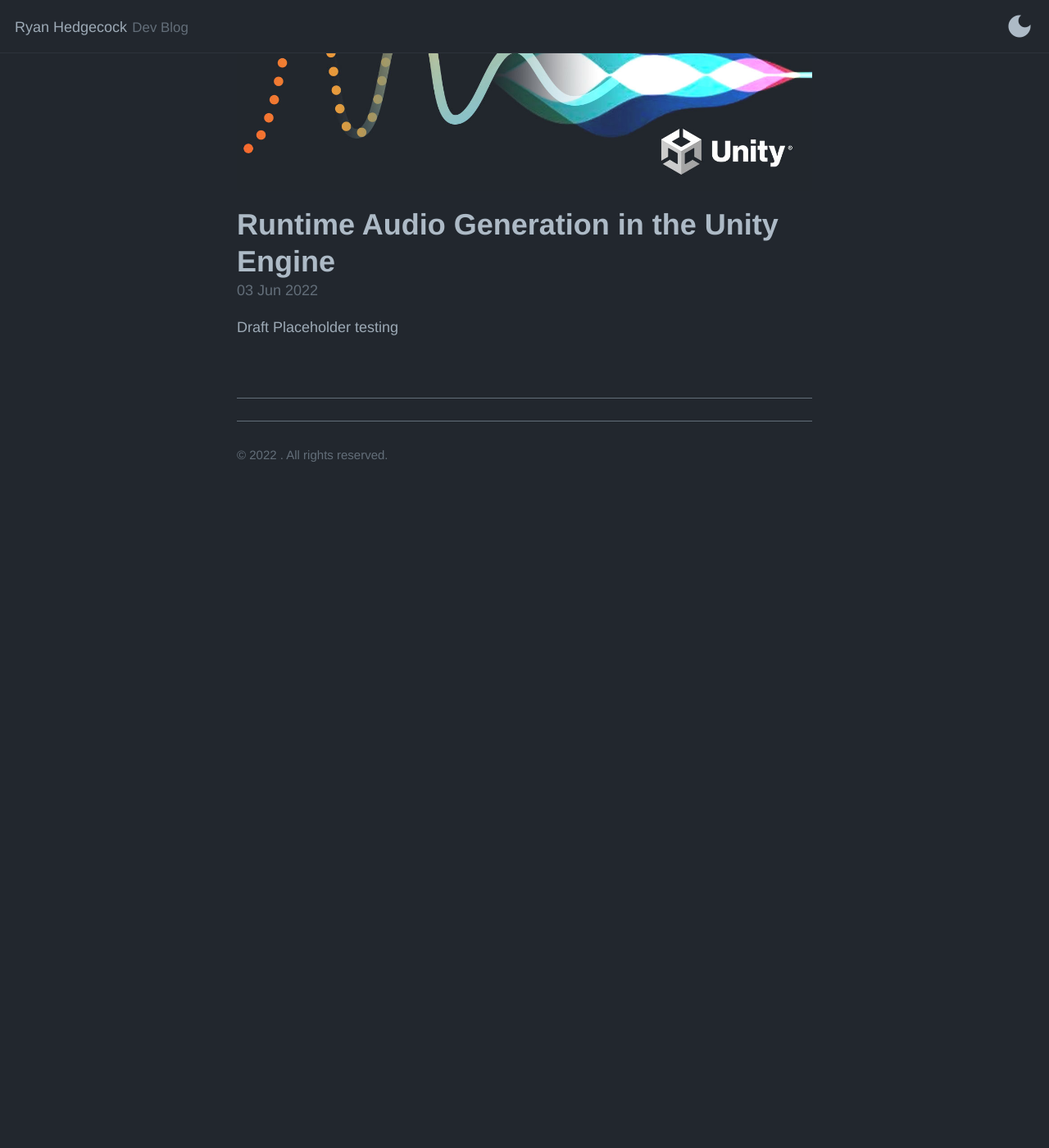
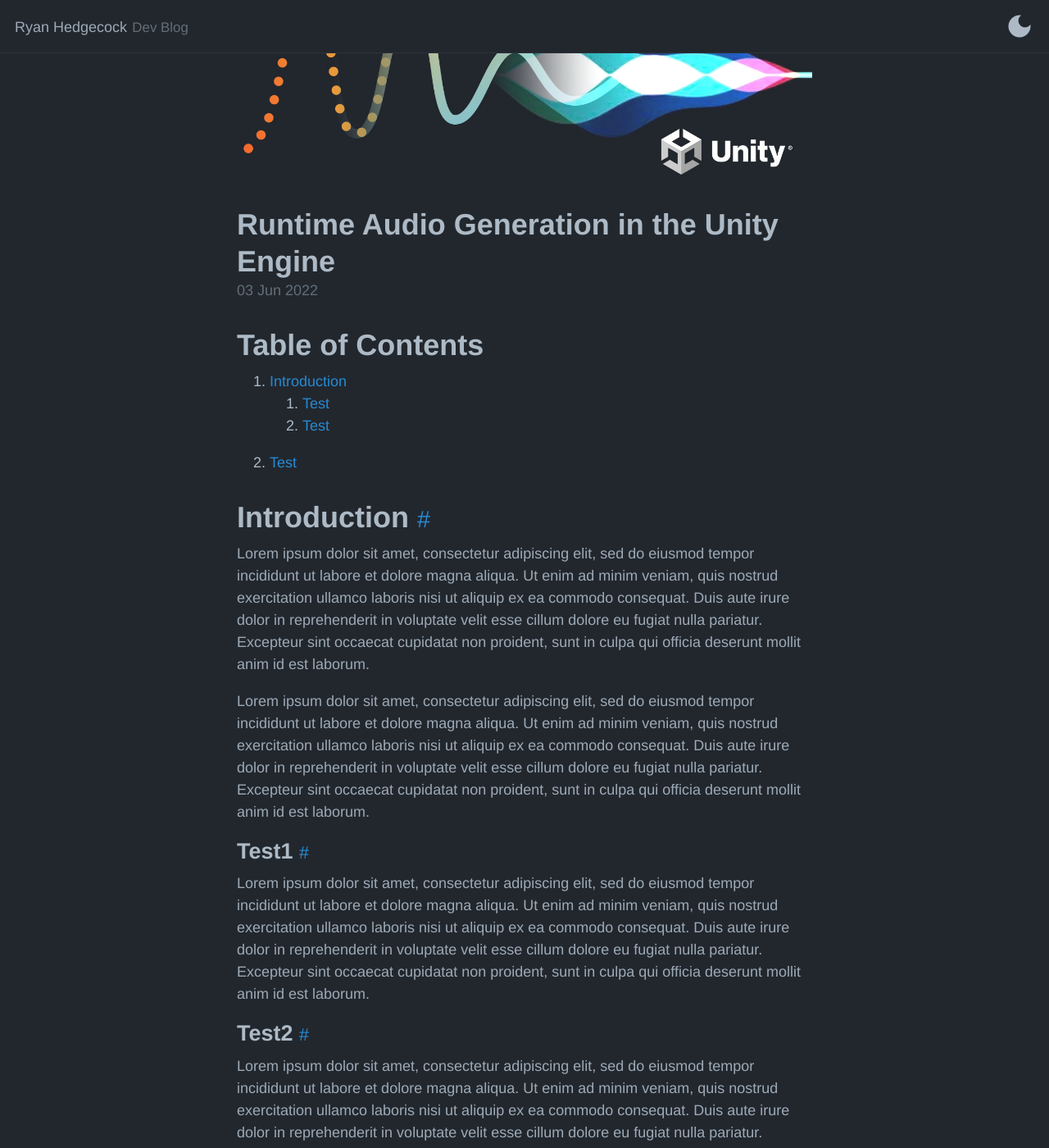
Before and after one commit to rhedgeco/dev-blog, a Jekyll site: the page built from _posts/2022/unity-audio-generation/2022-06-03-unity-audio-generation.md, in a window 1280 px wide and 1400 px high, scrolled down 270 px. Shown: the whole window at 82% size. Built offline with Jekyll 4.4.1, drawn with Linux system fonts in a browser that asks for light colours; comment, search, counter and statistics services are not loaded; before the commit the page ends 900 px from its top, so only the background shows below that; some of the changed text lies outside the part shown.

Commit message:
added example table of contents

```diff
--- a/_posts/2022/unity-audio-generation/2022-06-03-unity-audio-generation.md
+++ b/_posts/2022/unity-audio-generation/2022-06-03-unity-audio-generation.md
@@ -4,4 +4,60 @@
 thumb: /assets/images/2022/unity-audio-generation.jpg
 ---
 
-Draft Placeholder testing
+<h1>Table of Contents</h1>
+1. [Introduction](#introduction)
+    1. [Test](#test1)
+    2. [Test](#test2)
+2. [Test](#test3)
+
+# Introduction
+
+Lorem ipsum dolor sit amet, consectetur adipiscing elit, sed do eiusmod tempor incididunt ut labore et dolore magna aliqua.
+Ut enim ad minim veniam, quis nostrud exercitation ullamco laboris nisi ut aliquip ex ea commodo consequat.
+Duis aute irure dolor in reprehenderit in voluptate velit esse cillum dolore eu fugiat nulla pariatur.
+Excepteur sint occaecat cupidatat non proident, sunt in culpa qui officia deserunt mollit anim id est laborum.
+
+Lorem ipsum dolor sit amet, consectetur adipiscing elit, sed do eiusmod tempor incididunt ut labore et dolore magna aliqua.
+Ut enim ad minim veniam, quis nostrud exercitation ullamco laboris nisi ut aliquip ex ea commodo consequat.
+Duis aute irure dolor in reprehenderit in voluptate velit esse cillum dolore eu fugiat nulla pariatur.
+Excepteur sint occaecat cupidatat non proident, sunt in culpa qui officia deserunt mollit anim id est laborum.
+
+## Test1
+
+Lorem ipsum dolor sit amet, consectetur adipiscing elit, sed do eiusmod tempor incididunt ut labore et dolore magna aliqua.
+Ut enim ad minim veniam, quis nostrud exercitation ullamco laboris nisi ut aliquip ex ea commodo consequat.
+Duis aute irure dolor in reprehenderit in voluptate velit esse cillum dolore eu fugiat nulla pariatur.
+Excepteur sint occaecat cupidatat non proident, sunt in culpa qui officia deserunt mollit anim id est laborum.
+
+## Test2
+
+Lorem ipsum dolor sit amet, consectetur adipiscing elit, sed do eiusmod tempor incididunt ut labore et dolore magna aliqua.
+Ut enim ad minim veniam, quis nostrud exercitation ullamco laboris nisi ut aliquip ex ea commodo consequat.
+Duis aute irure dolor in reprehenderit in voluptate velit esse cillum dolore eu fugiat nulla pariatur.
+Excepteur sint occaecat cupidatat non proident, sunt in culpa qui officia deserunt mollit anim id est laborum.
+
+# Test3
+
+Lorem ipsum dolor sit amet, consectetur adipiscing elit, sed do eiusmod tempor incididunt ut labore et dolore magna aliqua.
+Ut enim ad minim veniam, quis nostrud exercitation ullamco laboris nisi ut aliquip ex ea commodo consequat.
+Duis aute irure dolor in reprehenderit in voluptate velit esse cillum dolore eu fugiat nulla pariatur.
+Excepteur sint occaecat cupidatat non proident, sunt in culpa qui officia deserunt mollit anim id est laborum.
+Lorem ipsum dolor sit amet, consectetur adipiscing elit, sed do eiusmod tempor incididunt ut labore et dolore magna aliqua.
+Ut enim ad minim veniam, quis nostrud exercitation ullamco laboris nisi ut aliquip ex ea commodo consequat.
+Duis aute irure dolor in reprehenderit in voluptate velit esse cillum dolore eu fugiat nulla pariatur.
+Excepteur sint occaecat cupidatat non proident, sunt in culpa qui officia deserunt mollit anim id est laborum.
+
+Lorem ipsum dolor sit amet, consectetur adipiscing elit, sed do eiusmod tempor incididunt ut labore et dolore magna aliqua.
+Ut enim ad minim veniam, quis nostrud exercitation ullamco laboris nisi ut aliquip ex ea commodo consequat.
+Duis aute irure dolor in reprehenderit in voluptate velit esse cillum dolore eu fugiat nulla pariatur.
+Excepteur sint occaecat cupidatat non proident, sunt in culpa qui officia deserunt mollit anim id est laborum.
+
+Lorem ipsum dolor sit amet, consectetur adipiscing elit, sed do eiusmod tempor incididunt ut labore et dolore magna aliqua.
+Ut enim ad minim veniam, quis nostrud exercitation ullamco laboris nisi ut aliquip ex ea commodo consequat.
+Duis aute irure dolor in reprehenderit in voluptate velit esse cillum dolore eu fugiat nulla pariatur.
+Excepteur sint occaecat cupidatat non proident, sunt in culpa qui officia deserunt mollit anim id est laborum.
+
+Lorem ipsum dolor sit amet, consectetur adipiscing elit, sed do eiusmod tempor incididunt ut labore et dolore magna aliqua.
+Ut enim ad minim veniam, quis nostrud exercitation ullamco laboris nisi ut aliquip ex ea commodo consequat.
+Duis aute irure dolor in reprehenderit in voluptate velit esse cillum dolore eu fugiat nulla pariatur.
+Excepteur sint occaecat cupidatat non proident, sunt in culpa qui officia deserunt mollit anim id est laborum.
```
